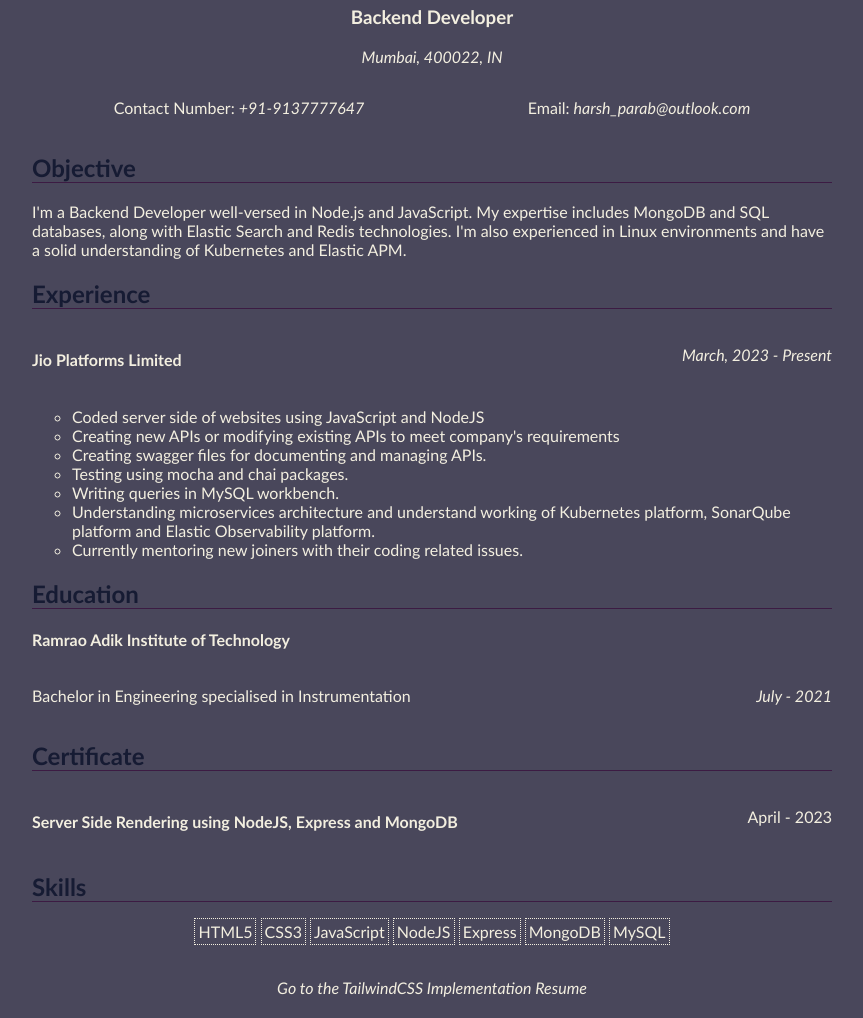
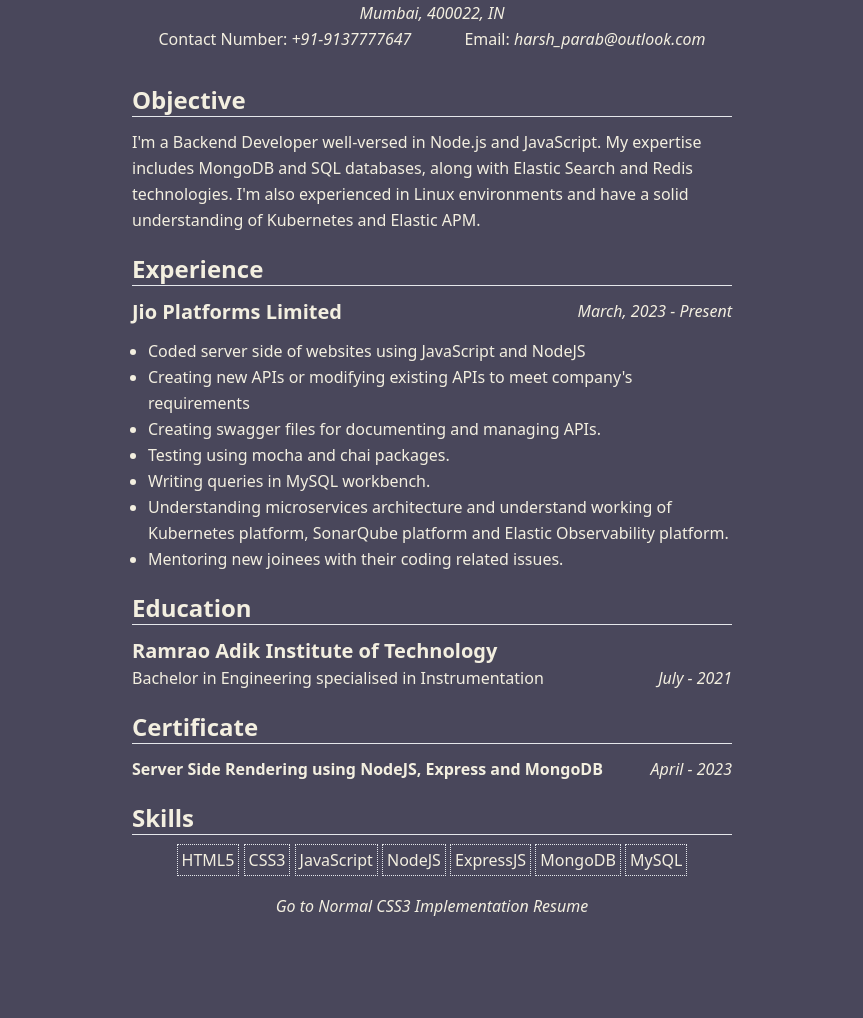
Before and after one commit to harshparab/harsh-parab-resume, a plain HTML site: page index.html in a window 1280 px wide. Shown: the part 76-1094 px from the top of the page, without its empty margins (208-1071 px from the left). After the commit the page ends 1023 px from the top, so only its background shows below. Drawn offline with nearby package versions, Linux system fonts and the light colour scheme.

Commit message:
added tailwindcss to the resume

```diff
--- a/index.html
+++ b/index.html
@@ -5,28 +5,29 @@
     <meta charset="utf-8">
     <meta name="viewport" content="width=device-width">
     <title>Harsh Parab Resume</title>
-    <link href="style.css" rel="stylesheet" type="text/css" />
+    <script src="https://cdn.tailwindcss.com"></script>
 </head>
 
-<body>
-    <header id="header">
-        <h1>Harsh Parab</h1>
-        <h3>Backend Developer</h3>
+<body class="bg-[#49475B] text-[#F3EFE0] leading-relaxed w-[600px] my-2 mx-auto">
+    <header id="header" class="text-center">
+        <h1 class="text-4xl font-semibold">Harsh Parab</h1>
+        <h3 class="text-xl font-medium">Backend Developer</h3>
         <address>
             <p>
                 Mumbai, 400022, IN
             </p>
         </address>
-        <div class="flex-heading-container">
-            <p>Contact Number: <a href="tel:+919137777647">+91-9137777647</a></p>
-            <p>Email: <a href="mailto:harsh_parab@outlook.com">harsh_parab@outlook.com</a></p>
+        <div class="flex justify-around">
+            <p>Contact Number: <a href="tel:+919137777647" class="italic">+91-9137777647</a></p>
+            <p>Email: <a href="mailto:harsh_parab@outlook.com" class="italic">harsh_parab@outlook.com</a></p>
         </div>
 
     </header>
-    <main id="main">
+    <main id="main" class="pt-8">
         <section id="objective">
-            <h2>Objective</h2>
-            <p>I'm a Backend Developer well-versed in Node.js and JavaScript. My expertise includes MongoDB and SQL
+            <h2 class="text-2xl font-bold border-b">Objective</h2>
+            <p class="pt-3">I'm a Backend Developer well-versed in Node.js and JavaScript. My expertise includes MongoDB
+                and SQL
                 databases,
                 along with Elastic Search and Redis technologies. I'm also experienced in Linux environments and have a
                 solid
@@ -34,12 +35,12 @@
             </p>
         </section>
         <section id="experience">
-            <h2>Experience</h2>
-            <div class="flex-container">
-                <h4>Jio Platforms Limited</h4>
-                <p class="italic-font">March, 2023 - Present</p>
+            <h2 class="text-2xl font-bold border-b pt-5">Experience</h2>
+            <div class="flex justify-between pt-3">
+                <h4 class="text-xl font-semibold">Jio Platforms Limited</h4>
+                <p class="italic">March, 2023 - Present</p>
             </div>
-            <ul class="experience-list">
+            <ul class="pt-3 list-disc pl-4">
                 <li>Coded server side of websites using JavaScript and NodeJS</li>
                 <li>Creating new APIs or modifying existing APIs to meet company's requirements</li>
                 <li>Creating swagger files for documenting and managing APIs.</li>
@@ -48,40 +49,41 @@
                 <li>Understanding microservices architecture and understand working of Kubernetes platform, SonarQube
                     platform
                     and Elastic Observability platform.</li>
-                <li>Currently mentoring new joiners with their coding related issues.</li>
+                <li>Mentoring new joinees with their coding related issues.</li>
             </ul>
         </section>
         <section id="education">
-            <h2>Education</h2>
-            <h4>Ramrao Adik Institute of Technology</h4>
-            <div class="flex-container">
+            <h2 class="text-2xl font-bold border-b pt-5">Education</h2>
+            <h4 class="pt-3 text-xl font-semibold">Ramrao Adik Institute of Technology</h4>
+            <div class="flex justify-between">
                 <p>Bachelor in Engineering specialised in Instrumentation</p>
-                <p class="italic-font">July - 2021</p>
+                <p class="italic">July - 2021</p>
             </div>
         </section>
         <section id="certificate">
-            <h2>Certificate</h2>
-            <div class="flex-container">
-                <h4>Server Side Rendering using NodeJS, Express and MongoDB</h4>
-                <p>April - 2023</p>
+            <h2 class="text-2xl font-bold border-b pt-5">Certificate</h2>
+            <div class="flex justify-between pt-3">
+                <h5 class="text-normal font-semibold">Server Side Rendering using NodeJS, Express and MongoDB</h5>
+                <p class="italic">April - 2023</p>
             </div>
 
         </section>
         <section id="skills">
-            <h2>Skills</h2>
-            <ul class="skills-list">
-                <li>HTML5</li>
-                <li>CSS3</li>
-                <li>JavaScript</li>
-                <li>NodeJS</li>
-                <li>Express</li>
-                <li>MongoDB</li>
-                <li>MySQL</li>
+            <h2 class="text-2xl font-bold border-b pt-5">Skills</h2>
+            <ul class="pt-3 text-center">
+                <li class="inline border border-dotted p-1">HTML5</li>
+                <li class="inline border border-dotted p-1">CSS3</li>
+                <li class="inline border border-dotted p-1">JavaScript</li>
+                <li class="inline border border-dotted p-1">NodeJS</li>
+                <li class="inline border border-dotted p-1">ExpressJS</li>
+                <li class="inline border border-dotted p-1">MongoDB</li>
+                <li class="inline border border-dotted p-1">MySQL</li>
             </ul>
         </section>
     </main>
-    <footer id="footer">
-        <p><a href="#header" class="italic-font">Go to the TailwindCSS Implementation Resume</a></p>
+    <footer id="footer" class="py-5">
+        <p class="text-center italic"><a href="/nativeCSS/indexNativeCSS.html">Go to Normal CSS3 Implementation
+                Resume</a></p>
     </footer>
 </body>
 
--- a/style.css
+++ b/nativeCSS/style.css
@@ -2,7 +2,7 @@
     font-family: 'Trebuchet MS', 'Lucida Sans Unicode', 'Lucida Grande', 'Lucida Sans', Arial, sans-serif;
     background-color: #49475B;
     color: #F3EFE0;
-    max-width: 800px;
+    max-width: 600px;
     margin: 0 auto;
 }
 
@@ -22,8 +22,7 @@
 }
 
 h2 {
-    border-bottom: 1px solid #3C1B43;
-    color: #161B33;
+    border-bottom: 1px solid;
 }
 
 .flex-container {
```
Also changed, not shown: nativeCSS/indexNativeCSS.html (added, +88 -0 lines).
